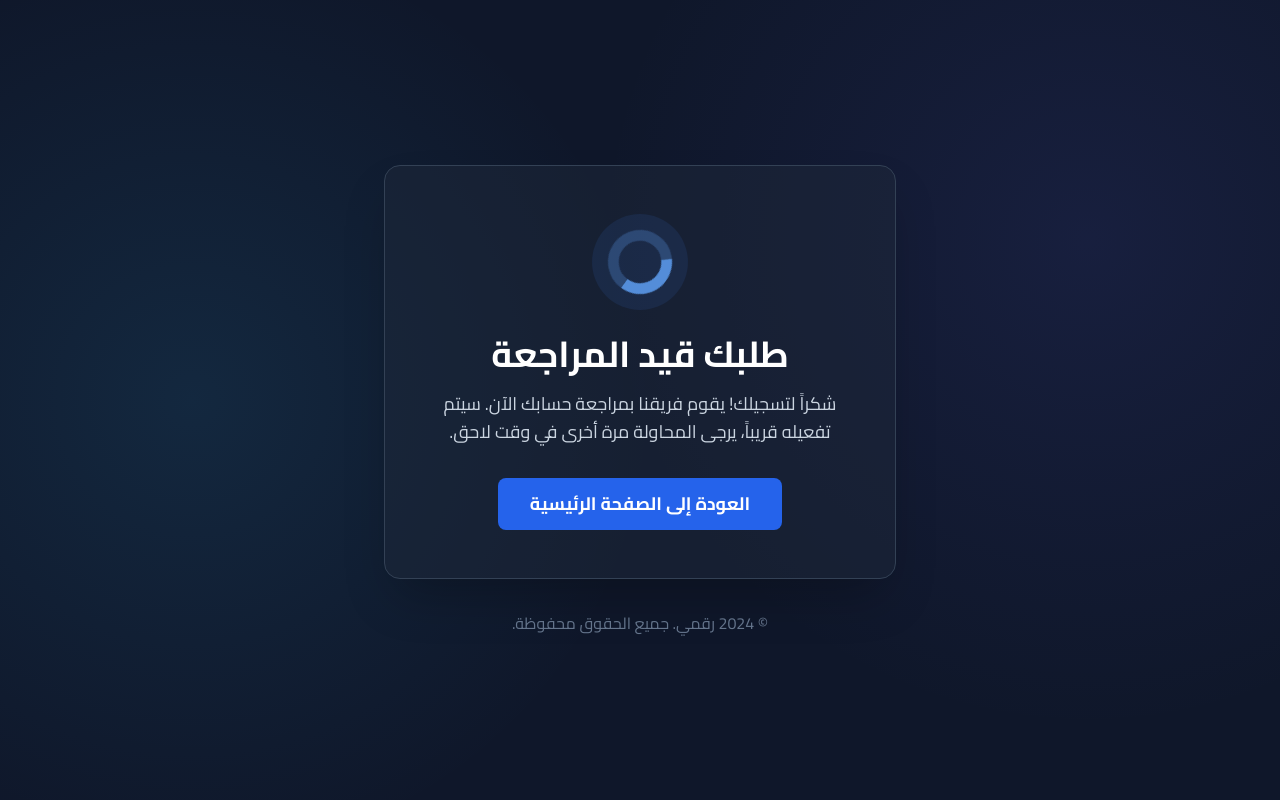
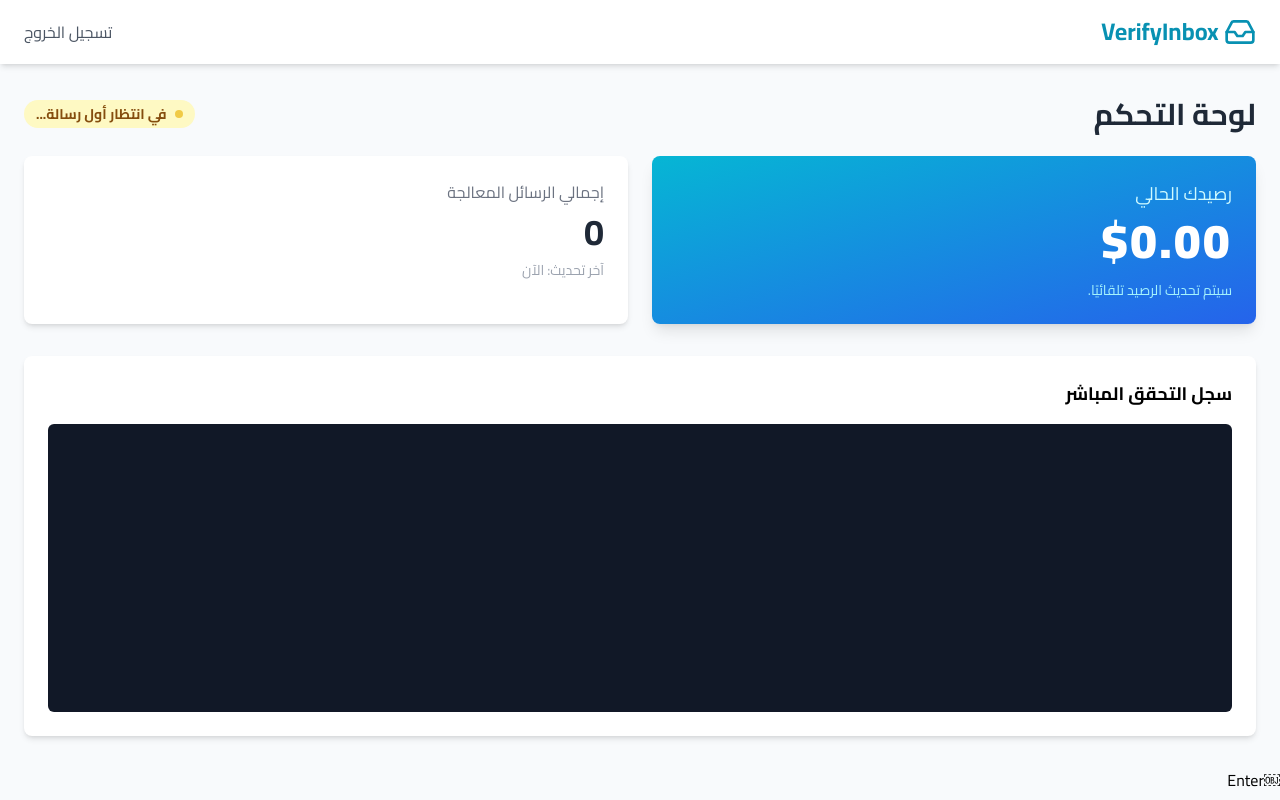
Before and after one commit to BMMha/bashar, a Flask app: page /dashboard in a window 1280 px wide. Run offline with Flask 3, Linux system fonts and the light colour scheme; some libraries are stand-ins or nearby versions.

Commit message:
Update dashboard.html

```diff
--- a/templates/dashboard.html
+++ b/templates/dashboard.html
@@ -3,52 +3,133 @@
 <head>
     <meta charset="UTF-8">
     <meta name="viewport" content="width=device-width, initial-scale=1.0">
-    <title>قيد المراجعة</title>
+    <title>لوحة التحكم | VerifyInbox</title>
+    <!-- Tailwind CSS -->
     <script src="https://cdn.tailwindcss.com"></script>
+    <!-- Google Fonts -->
     <link rel="preconnect" href="https://fonts.googleapis.com">
     <link rel="preconnect" href="https://fonts.gstatic.com" crossorigin>
-    <link href="https://fonts.googleapis.com/css2?family=Cairo:wght@400;600;700;900&display=swap" rel="stylesheet">
+    <link href="https://fonts.googleapis.com/css2?family=Cairo:wght@400;700;900&display=swap" rel="stylesheet">
     <style>
         body {
             font-family: 'Cairo', sans-serif;
-            background-color: #0f172a; /* bg-slate-900 */
-            background-image:
-                radial-gradient(circle at 15% 50%, rgba(56, 189, 248, 0.1), transparent 40%),
-                radial-gradient(circle at 85% 30%, rgba(99, 102, 241, 0.1), transparent 40%);
+            background-color: #f8fafc;
+        }
+        .fade-in {
+            animation: fadeIn 0.8s ease-in-out;
+        }
+        @keyframes fadeIn {
+            from { opacity: 0; transform: translateY(15px); }
+            to { opacity: 1; transform: translateY(0); }
         }
     </style>
 </head>
-<body class="flex items-center justify-center min-h-screen p-4 text-white">
+<body>
 
-    <div class="w-full max-w-lg mx-auto text-center">
+    <!-- Header -->
+    <header class="bg-white shadow-md">
+        <div class="container mx-auto px-6 py-4 flex justify-between items-center">
+            <div class="text-2xl font-bold text-cyan-600">
+                <svg xmlns="http://www.w3.org/2000/svg" width="24" height="24" viewBox="0 0 24 24" fill="none" stroke="currentColor" stroke-width="2" stroke-linecap="round" stroke-linejoin="round" class="inline-block h-8 w-8 -mt-1"><polyline points="22 12 16 12 14 15 10 15 8 12 2 12"/><path d="M5.45 5.45 2 12v6a2 2 0 0 0 2 2h16a2 2 0 0 0 2-2v-6l-3.45-6.55A2 2 0 0 0 16.76 4H7.24a2 2 0 0 0-1.79 1.45z"/></svg>
+                VerifyInbox
+            </div>
+            <button class="text-gray-600 hover:text-cyan-600">تسجيل الخروج</button>
+        </div>
+    </header>
 
-        <div class="bg-slate-800/50 border border-slate-700 rounded-2xl shadow-2xl p-8 sm:p-12">
-
-            <!-- Animated Icon -->
-            <div class="mx-auto mb-6 w-24 h-24 flex items-center justify-center bg-blue-500/10 rounded-full">
-                <svg class="w-16 h-16 text-blue-400 animate-spin" xmlns="http://www.w3.org/2000/svg" fill="none" viewBox="0 0 24 24">
-                    <circle class="opacity-25" cx="12" cy="12" r="10" stroke="currentColor" stroke-width="4"></circle>
-                    <path class="opacity-75" fill="currentColor" d="M4 12a8 8 0 018-8V0C5.373 0 0 5.373 0 12h4zm2 5.291A7.962 7.962 0 014 12H0c0 3.042 1.135 5.824 3 7.938l3-2.647z"></path>
-                  </svg>
+    <!-- Dashboard Content -->
+    <main class="container mx-auto px-6 py-8">
+        <div class="fade-in">
+            <div class="flex justify-between items-center mb-6">
+                <h1 class="text-3xl font-bold text-gray-800">لوحة التحكم</h1>
+                <span id="status-indicator" class="px-3 py-1 bg-yellow-100 text-yellow-800 text-sm font-bold rounded-full flex items-center">
+                    <span class="w-2 h-2 bg-yellow-500 rounded-full ml-2 animate-pulse"></span>
+                    في انتظار أول رسالة...
+                </span>
             </div>
-
-            <h1 class="text-3xl md:text-4xl font-bold mb-4">
-                طلبك قيد المراجعة
-            </h1>
-
-            <p class="text-slate-300 text-lg mb-8">
-                شكراً لتسجيلك! يقوم فريقنا بمراجعة حسابك الآن. سيتم تفعيله قريباً، يرجى المحاولة مرة أخرى في وقت لاحق.
-            </p>
-
-            <a href="#" class="bg-blue-600 hover:bg-blue-700 text-white font-bold py-3 px-8 rounded-lg text-lg transition-transform duration-200 hover:scale-105 inline-block">
-                العودة إلى الصفحة الرئيسية
-            </a>
         </div>
 
-        <footer class="mt-8 text-slate-500">
-            <p>&copy; 2024 رقمي. جميع الحقوق محفوظة.</p>
-        </footer>
-    </div>
+        <!-- Summary Cards -->
+        <div class="grid grid-cols-1 md:grid-cols-2 gap-6 mb-8">
+            <!-- Card 1: Main Balance -->
+            <div class="bg-gradient-to-br from-cyan-500 to-blue-600 text-white p-6 rounded-lg shadow-lg fade-in" style="animation-delay: 0.2s;">
+                <p class="text-lg text-cyan-100">رصيدك الحالي</p>
+                <p id="balance" class="text-5xl font-extrabold tracking-wider mt-2">$0.00</p>
+                <p class="text-sm text-cyan-200 mt-4">سيتم تحديث الرصيد تلقائيًا.</p>
+            </div>
+            <!-- Card 2: Emails Verified -->
+            <div class="bg-white p-6 rounded-lg shadow-md fade-in" style="animation-delay: 0.4s;">
+                <p class="text-gray-500">إجمالي الرسائل المعالجة</p>
+                <p id="emails-verified" class="text-4xl font-bold text-gray-800 mt-2">0</p>
+                <p class="text-sm text-gray-400 mt-2">آخر تحديث: الآن</p>
+            </div>
+        </div>
 
+        <!-- Live Activity Log -->
+        <div class="bg-white p-6 rounded-lg shadow-md fade-in" style="animation-delay: 0.6s;">
+            <h3 class="font-bold text-lg mb-4 text-right">سجل التحقق المباشر</h3>
+            <div id="log-container" class="bg-gray-900 text-white font-mono p-4 rounded-md h-72 overflow-y-auto text-sm space-y-2">
+                <!-- سيتم إضافة سجلات الأنشطة هنا عبر جافا سكريبت -->
+            </div>
+        </div>
+    </main>
+
+    <script>
+        document.addEventListener('DOMContentLoaded', function() {
+            const balanceElement = document.getElementById('balance');
+            const emailsVerifiedElement = document.getElementById('emails-verified');
+            const logContainer = document.getElementById('log-container');
+            const statusIndicator = document.getElementById('status-indicator');
+
+            // =======================================================================
+
+            // =======================================================================
+            function animateValue(obj, start, end, duration) {
+                let startTimestamp = null;
+                const step = (timestamp) => {
+                    if (!startTimestamp) startTimestamp = timestamp;
+                    const progress = Math.min((timestamp - startTimestamp) / duration, 1);
+                    obj.innerHTML = Math.floor(progress * (end - start) + start).toLocaleString('ar-EG');
+                    if (progress < 1) {
+                        window.requestAnimationFrame(step);
+                    }
+                };
+                window.requestAnimationFrame(step);
+            }
+
+            /
+            animateValue(emailsVerifiedElement, 0, 7843, 2000);
+
+            // إضافة رسالة ترحيب أولية للسجل
+            const welcomeLog = document.createElement('p');
+            welcomeLog.innerHTML = `<span class="text-gray-500">[${new Date().toLocaleTimeString('ar-EG')}]</span> <span class="text-cyan-400">النظام:</span> تم الاتصال بنجاح. في انتظار أول رسالة اختبار...`;
+            logContainer.prepend(welcomeLog);
+
+            // =======================================================================
+
+            // =======================================================================
+            setTimeout(() => {
+                // 1. تحديث الرصيد
+                balanceElement.textContent = `$0.10`;
+
+
+                animateValue(emailsVerifiedElement, 7843, 7844, 500);
+
+                // 3. إضافة سجل جديد للعملية
+                const now = new Date();
+                const timeString = now.toLocaleTimeString('ar-EG');
+                const newLog = document.createElement('p');
+                newLog.innerHTML = `<span class="text-gray-500">[${timeString}]</span> <span class="text-green-400">نجاح:</span> تم التحقق من وصول رسالة الاختبار #1 وتسجيل الربح.`;
+                logContainer.prepend(newLog);
+
+
+                statusIndicator.innerHTML = `<span class="w-2 h-2 bg-gray-400 rounded-full ml-2"></span> في وضع الاستعداد`;
+                statusIndicator.classList.remove('bg-yellow-100', 'text-yellow-800');
+                statusIndicator.classList.add('bg-gray-200', 'text-gray-700');
+
+            }, 5000); // يتم التنفيذ بعد 5 ثوانٍ من تحميل الصفحة
+        });
+    </script>
 </body>
 </html>
+￼Enter
```
